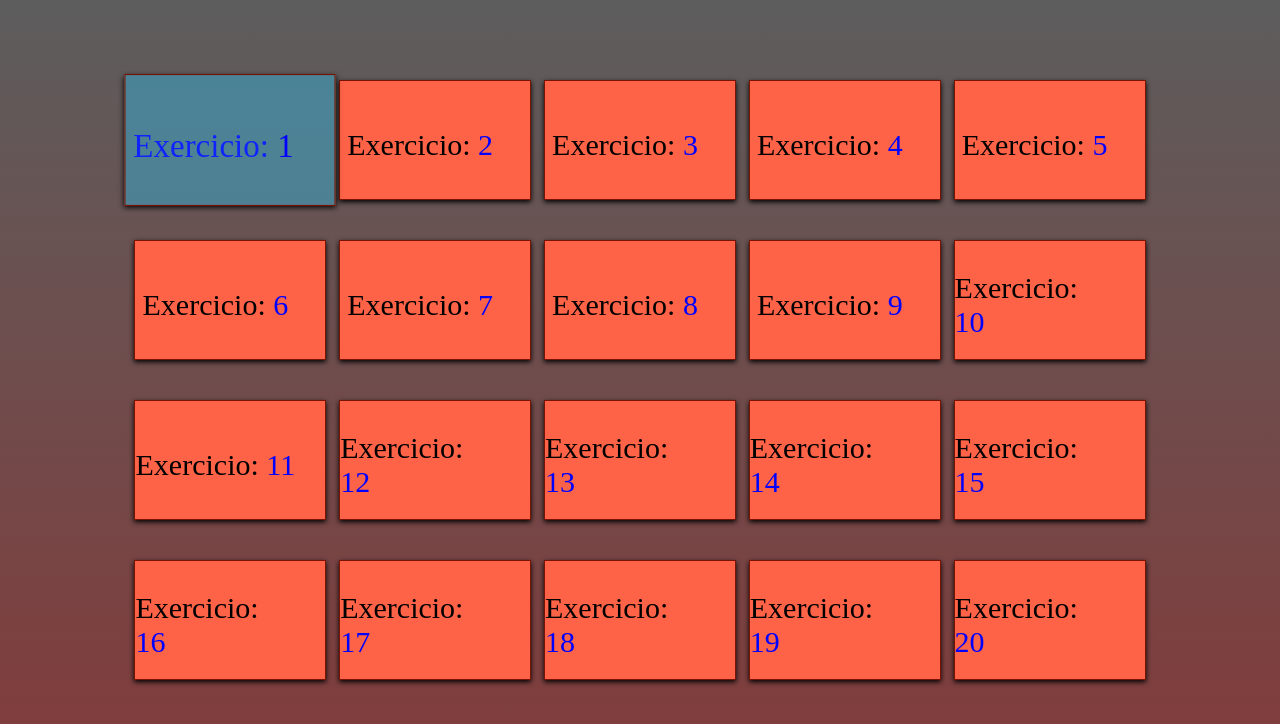
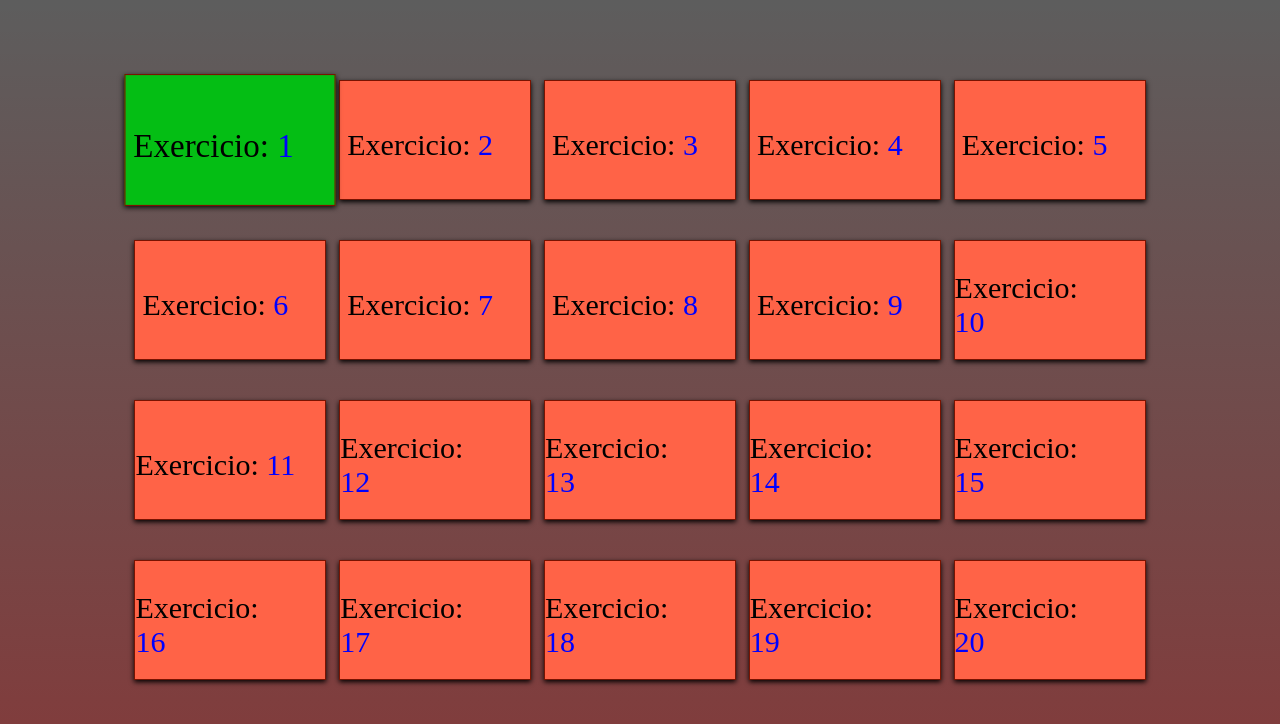
Before and after one commit to Obrunowww/js-desafio1, a plain HTML site: page index.html in a window 1280 px wide. In both pictures the pointer is over the element 230 px from the left and 140 px from the top of the page. Drawn offline with Linux system fonts and the light colour scheme.

Commit message:
atualização no css

```diff
--- a/script.js
+++ b/script.js
@@ -133,7 +133,7 @@ console.log(sobreMim,"A propriedade idade foi removida");
 //18
 console.log("----Exercicio 18----")
 const chaves = Object.getOwnPropertyNames(sobreMim);
-let numeroDaChave = 0
+let numeroDaChave = 0;
 chaves.forEach(chave =>{
     numeroDaChave += 1
     console.log(`a chave na posião ${numeroDaChave} é ${chave}`)
--- a/style.css
+++ b/style.css
@@ -36,8 +36,9 @@ main section{
 }
 main section:hover{
     scale: 1.1;
-    color: rgb(13, 36, 252);
-    background-color: rgba(40, 203, 253, 0.377);
+    color: rgb(0, 0, 0);
+    background-color: rgb(4, 190, 20);
+
 }
 section p{
     font-size: 30px;
```
Also changed, not shown: index.html (+0 -1 lines).
